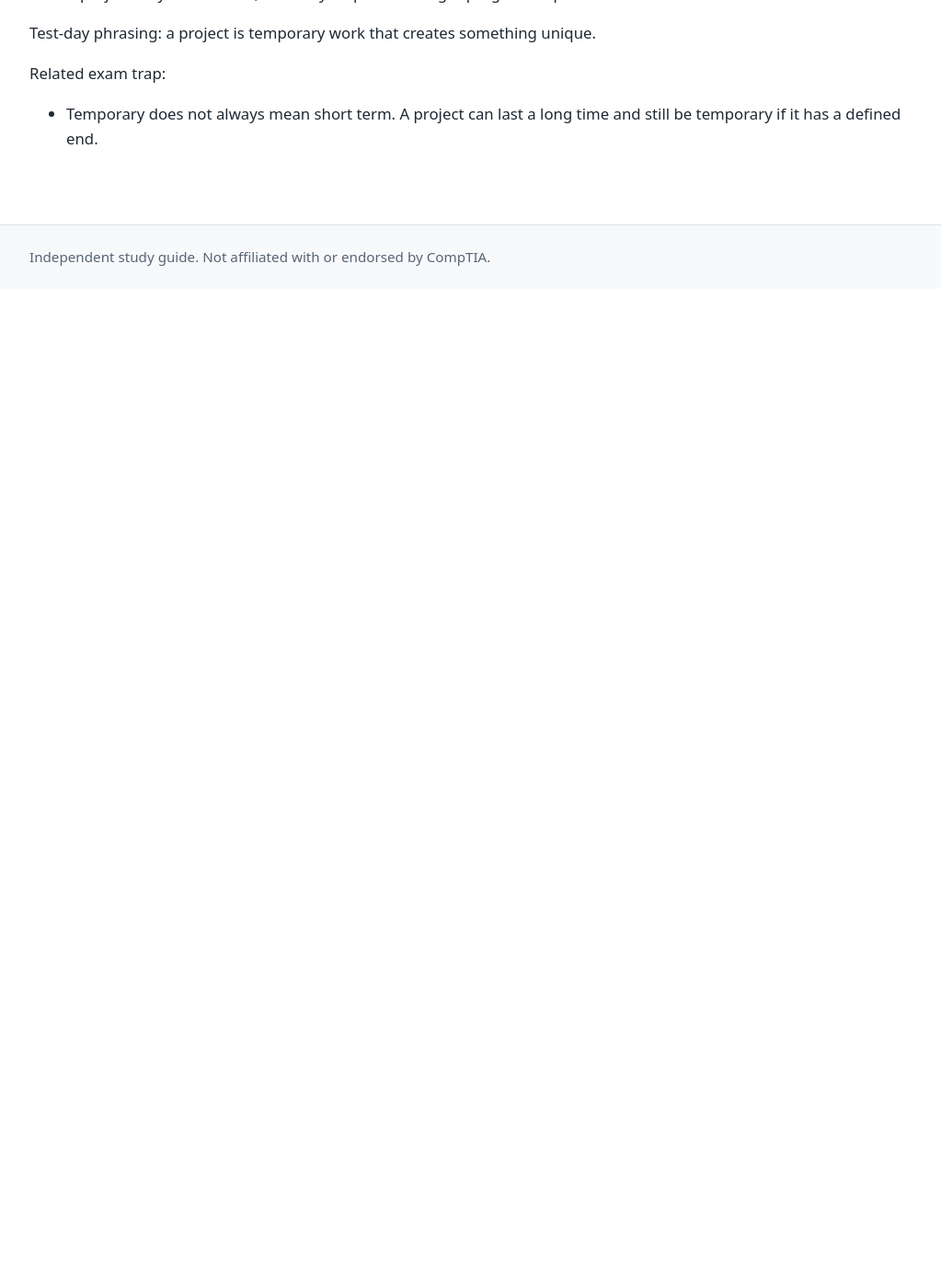
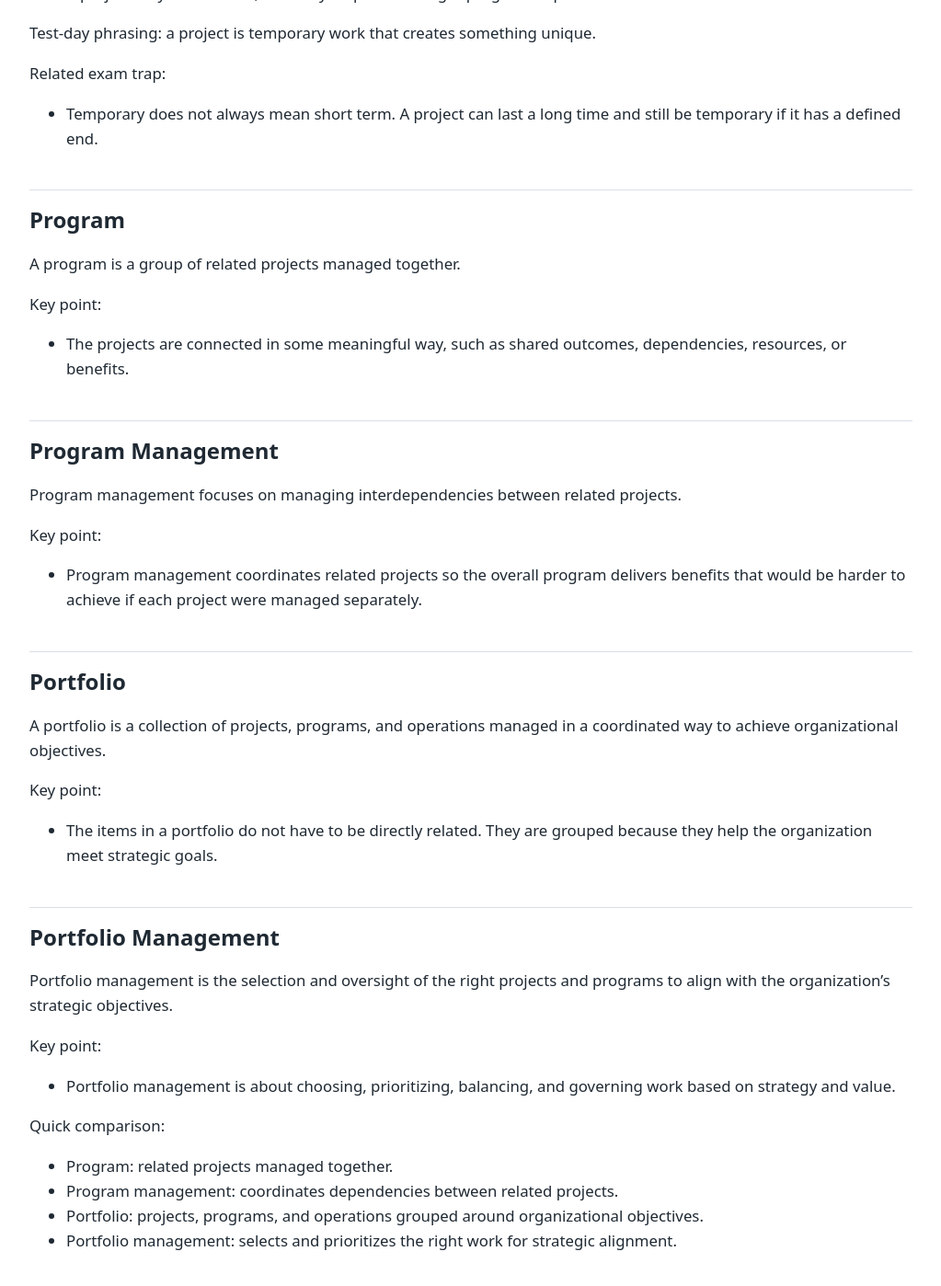
Before and after one commit to teganburns/project-plus-study-guide, a Jekyll site: the page built from Definitions.md, in a window 1280 px wide and 1400 px high, scrolled down 443 px. Shown: the whole window at 92% size, without its empty margins (128-1151 px from the left). Built offline with Jekyll 4.4.1, drawn with Linux system fonts in a browser that asks for light colours; before the commit the page ends 900 px from its top, so only the background shows below that.

Commit message:
Add program and portfolio definitions

```diff
--- a/Definitions.md
+++ b/Definitions.md
@@ -21,3 +21,42 @@ Test-day phrasing: a project is temporary work that creates something unique.
 Related exam trap:
 
 - Temporary does not always mean short term. A project can last a long time and still be temporary if it has a defined end.
+
+## Program
+
+A program is a group of related projects managed together.
+
+Key point:
+
+- The projects are connected in some meaningful way, such as shared outcomes, dependencies, resources, or benefits.
+
+## Program Management
+
+Program management focuses on managing interdependencies between related projects.
+
+Key point:
+
+- Program management coordinates related projects so the overall program delivers benefits that would be harder to achieve if each project were managed separately.
+
+## Portfolio
+
+A portfolio is a collection of projects, programs, and operations managed in a coordinated way to achieve organizational objectives.
+
+Key point:
+
+- The items in a portfolio do not have to be directly related. They are grouped because they help the organization meet strategic goals.
+
+## Portfolio Management
+
+Portfolio management is the selection and oversight of the right projects and programs to align with the organization's strategic objectives.
+
+Key point:
+
+- Portfolio management is about choosing, prioritizing, balancing, and governing work based on strategy and value.
+
+Quick comparison:
+
+- Program: related projects managed together.
+- Program management: coordinates dependencies between related projects.
+- Portfolio: projects, programs, and operations grouped around organizational objectives.
+- Portfolio management: selects and prioritizes the right work for strategic alignment.
```
